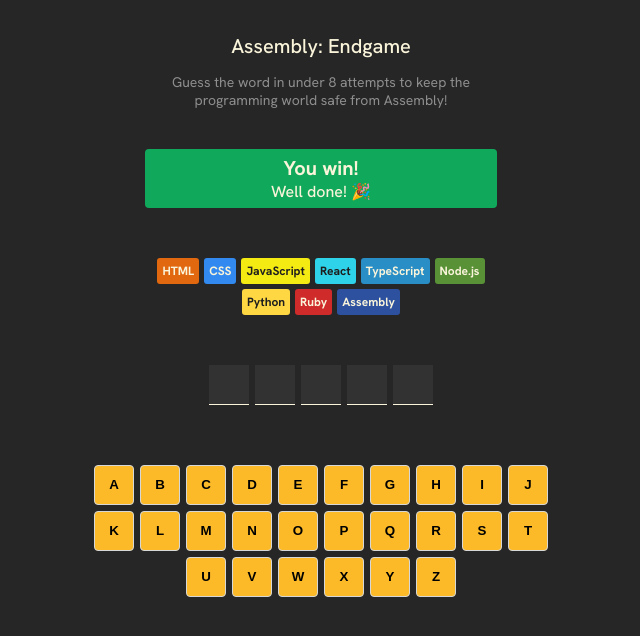
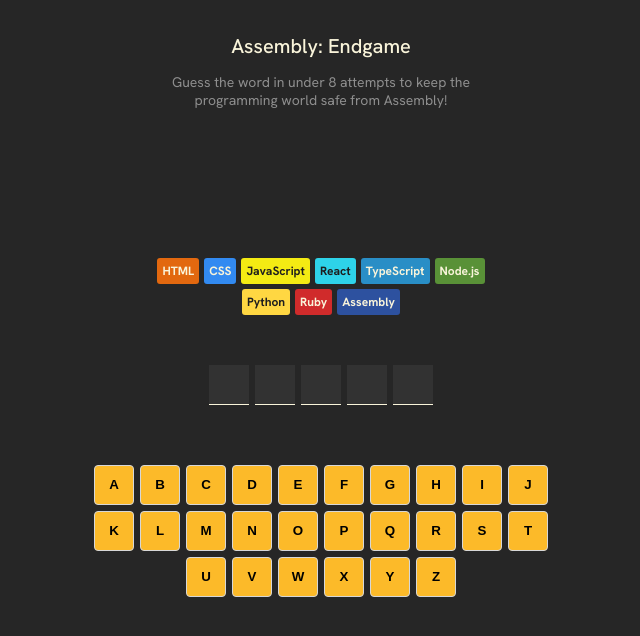
Before and after one commit to glekaa/assembly-endgame, a React (Vite) app: page / in a window 1280 px wide. Shown: the top 636 px of the page, without its empty margins (319-959 px from the left). Built offline with nearby package versions, Linux system fonts and the light colour scheme.

Commit message:
feat: add game status alerts

```diff
--- a/src/App.tsx
+++ b/src/App.tsx
@@ -8,12 +8,13 @@
  * Goal: Add in the incorrect guesses mechanism to the game
  *
  * Challenge:
- * 1. Create a variable `isGameOver` which evaluates to `true`
- *    if the user has guessed incorrectly 8 times. Consider how
- *    we might make this more dynamic if we were ever to add or
- *    remove languages from the languages array.
- * 2. Conditionally render the New Game button only if the game
- *    is over.
+ * Conditionally render either the "won" or "lost" statuses
+ * from the design, both the text and the styles, based on the
+ * new derived variables.
+ *
+ * Note: We always want the surrounding `section` to be rendered,
+ * so only change the content inside that section. Otherwise the
+ * content on the page would jump around a bit too much.
  */
 
 function App() {
@@ -24,7 +25,8 @@
     // Derived values
     const wrongGuessCount = guessedLetters.filter(i => !currentWord.includes(i)).length
     const isGameWon = currentWord.split("").every(i => guessedLetters.includes(i))
-    const isGameOver = wrongGuessCount >= languages.length - 1
+    const isGameLost = wrongGuessCount >= languages.length - 1
+    const isGameOver = isGameWon || isGameLost
 
     // Static values
     const alphabet = "abcdefghijklmnopqrstuvwxyz"
@@ -74,6 +76,32 @@
         }
     )
 
+    const alertClass = clsx("alert", {
+        won: isGameWon,
+        lost: isGameLost
+    })
+
+    function renderAlert() {
+        if (!isGameOver) {
+            return undefined
+        }
+
+        if (isGameWon) {
+            return (
+                <>
+                    <h2>You win!</h2>
+                    <p>Well done! 🎉</p>
+                </>
+            )
+        } else {
+            return (
+                <>
+                    <h2>Game over!</h2>
+                    <p>You lose! Better start learning Assembly 😭</p>
+                </>
+            )
+        }
+    }
 
     return (
         <main>
@@ -81,9 +109,8 @@
                 <h1>Assembly: Endgame</h1>
                 <p>Guess the word in under 8 attempts to keep the programming world safe from Assembly!</p>
             </header>
-            <section className="alert">
-                <h2>You win!</h2>
-                <p>Well done! 🎉</p>
+            <section className={alertClass}>
+                {renderAlert()}
             </section>
             <section className="chips">
                 {languageElements}
--- a/src/index.css
+++ b/src/index.css
@@ -32,7 +32,6 @@
 }
 
 .alert {
-  background-color: #10A95B;
   border-radius: 4px;
   color: #F9F4DA;
   width: 352px;
@@ -42,6 +41,14 @@
   align-items: center;
   justify-content: center;
   margin: 0 auto 50px auto;
+}
+
+.alert.won {
+  background-color: #10A95B;
+}
+
+.alert.lost {
+  background-color: #BA2A2A;
 }
 
 .alert > h2 {
```
